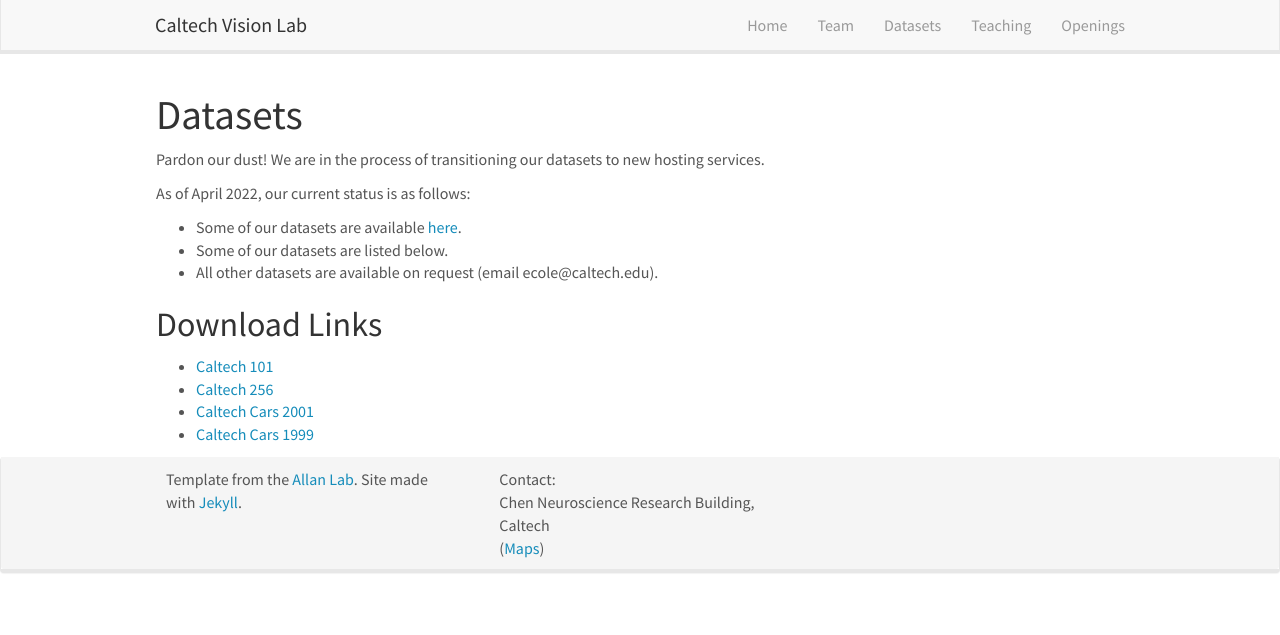
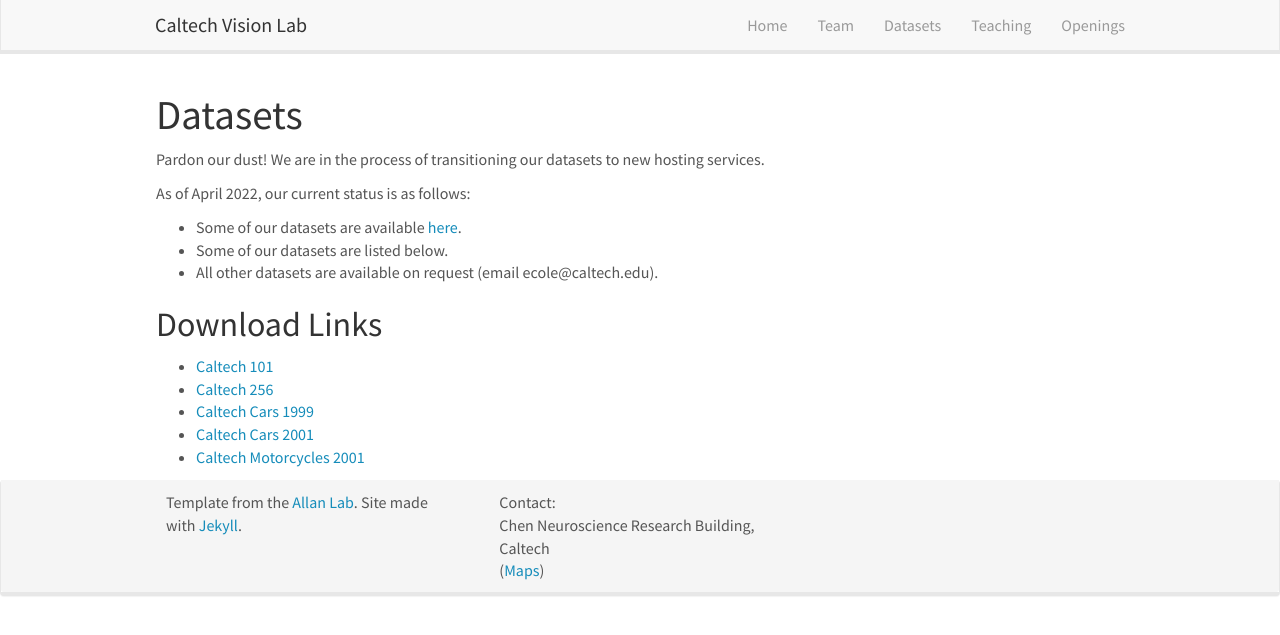
Before and after one commit to caltechvisionlab/caltechvisionlab.github.io, a Jekyll site: the page built from _pages/datasets.md, in a window 1280 px wide. Shown: the top 635 px of the page. Built offline with Jekyll 4.4.1, drawn with Linux system fonts in a browser that asks for light colours; nearby versions of some CDN libraries.

Commit message:
Update datasets.md

```diff
--- a/_pages/datasets.md
+++ b/_pages/datasets.md
@@ -18,5 +18,6 @@
 ## Download Links
 * [Caltech 101](https://data.caltech.edu/records/20086)
 * [Caltech 256](https://data.caltech.edu/records/20087)
+* [Caltech Cars 1999](https://data.caltech.edu/records/20084)
 * [Caltech Cars 2001](https://data.caltech.edu/records/20085)
-* [Caltech Cars 1999](https://data.caltech.edu/records/20084)
+* [Caltech Motorcycles 2001](https://data.caltech.edu/records/20088)
```
